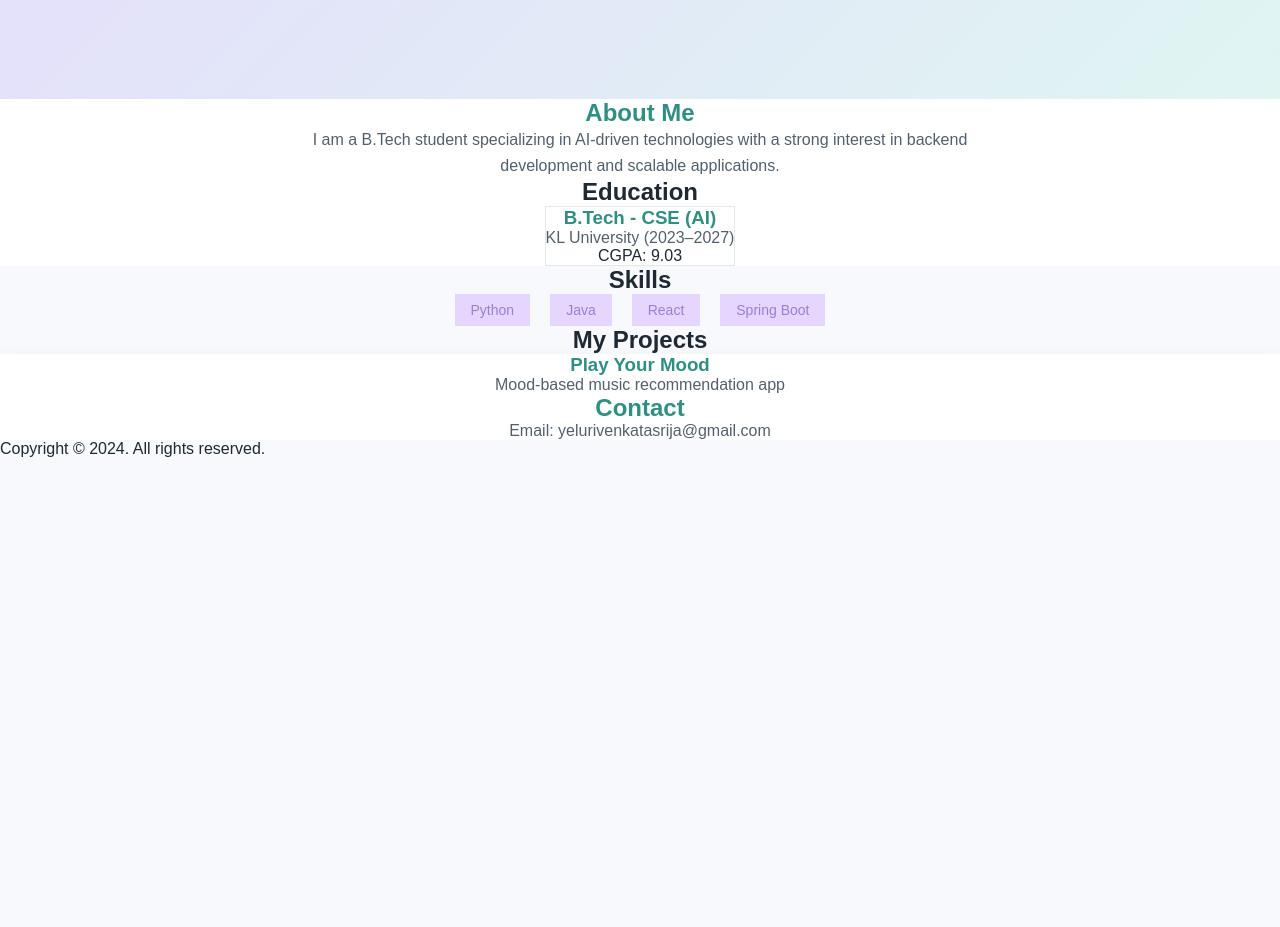
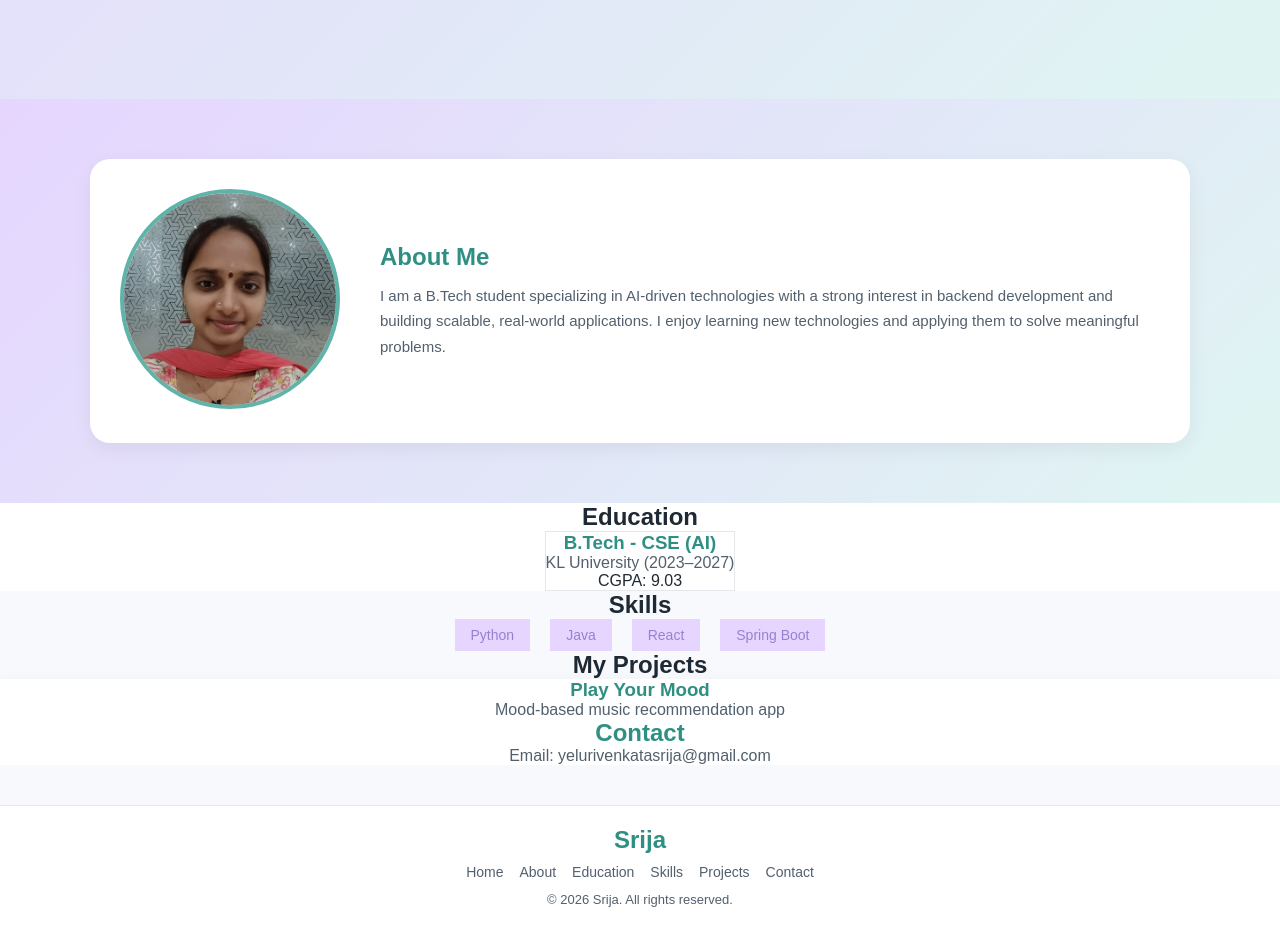
Before and after one commit to Yeluri-Venkata-Srija/Srija-Portfolio, a React (Vite) app: page / in a window 1280 px wide. Shown: the part 760-1687 px from the top of the page. Before the commit the page ends 1218 px from the top, so only its background shows below. Built offline with nearby package versions, Linux system fonts and the light colour scheme.

Commit message:
updated the about

```diff
--- a/src/common/Footer/Footer.css
+++ b/src/common/Footer/Footer.css
@@ -0,0 +1,43 @@
+.footer {
+  background: var(--color-surface);
+  border-top: 1px solid var(--color-border);
+  margin-top: 40px;
+}
+
+.footer_container {
+  max-width: 1200px;
+  margin: auto;
+  padding: 20px 16px;
+  text-align: center;
+}
+
+.footer_title {
+  color: var(--color-primary);
+  margin-bottom: 10px;
+}
+
+/* Links */
+.footer_links {
+  display: flex;
+  justify-content: center;
+  gap: 16px;
+  flex-wrap: wrap;
+  margin-bottom: 12px;
+}
+
+.footer_links a {
+  text-decoration: none;
+  color: var(--color-text-secondary);
+  font-size: 14px;
+  transition: 0.3s;
+}
+
+.footer_links a:hover {
+  color: var(--color-primary);
+}
+
+/* Copyright */
+.footer_copy {
+  font-size: 13px;
+  color: var(--color-text-secondary);
+}
--- a/src/common/Footer/Footer.jsx
+++ b/src/common/Footer/Footer.jsx
@@ -1,9 +1,26 @@
-function Footer () {
-    return (
-        <footer className="footer">
-            <p>Copyright &copy; 2024. All rights reserved.</p>
-        </footer>
-    );
+import "./Footer.css";
+
+function Footer() {
+  return (
+    <footer className="footer">
+      <div className="footer_container">
+        <h2 className="footer_title">Srija</h2>
+
+        <div className="footer_links">
+          <a href="#home">Home</a>
+          <a href="#about">About</a>
+          <a href="#education">Education</a>
+          <a href="#skills">Skills</a>
+          <a href="#projects">Projects</a>
+          <a href="#contact">Contact</a>
+        </div>
+
+        <p className="footer_copy">
+          © 2026 Srija. All rights reserved.
+        </p>
+      </div>
+    </footer>
+  );
 }
 
 export default Footer;
--- a/src/pages/Home/About/About.css
+++ b/src/pages/Home/About/About.css
@@ -1,15 +1,57 @@
 .about-section {
-  background: var(--color-surface);
-  text-align: center;
+  padding: 60px 16px;
+  background: var(--gradient-soft);
+  display: flex;
+  justify-content: center;
 }
 
-.about-section h2 {
-  color: var(--color-primary);
+/* Container */
+.about-container {
+  max-width: 1100px;
+  width: 100%;
+  display: flex;
+  align-items: center;
+  gap: 40px;
+  background: var(--color-surface);
+  padding: 30px;
+  border-radius: 20px;
+  box-shadow: var(--shadow-soft);
 }
 
-.about-section p {
-  max-width: 700px;
-  margin: auto;
+/* Image */
+.about-image img {
+  width: 220px;
+  height: 220px;
+  object-fit: cover;
+  border-radius: 50%;
+  border: 4px solid var(--color-primary-light);
+}
+
+/* Content */
+.about-content {
+  flex: 1;
+}
+
+.about-content h2 {
+  color: var(--color-primary);
+  margin-bottom: 12px;
+}
+
+.about-content p {
   color: var(--color-text-secondary);
-  line-height: 1.6;
+  line-height: 1.7;
+  font-size: 15px;
 }
+
+/* Responsive */
+@media (max-width: 768px) {
+  .about-container {
+    flex-direction: column;
+    text-align: center;
+  }
+
+  .about-image img {
+    width: 180px;
+    height: 180px;
+  }
+}
--- a/src/pages/Home/About/About.jsx
+++ b/src/pages/Home/About/About.jsx
@@ -1,13 +1,26 @@
 import "./About.css";
+import profileImg from "./srija.jpeg";
 
 function About() {
   return (
-    <section className="about-section">
-      <h2>About Me</h2>
-      <p>
-        I am a B.Tech student specializing in AI-driven technologies with a
-        strong interest in backend development and scalable applications.
-      </p>
+    <section className="about-section" id="about">
+      <div className="about-container">
+
+        <div className="about-image">
+          <img src={profileImg} alt="Srija" />
+        </div>
+
+        <div className="about-content">
+          <h2>About Me</h2>
+          <p>
+            I am a B.Tech student specializing in AI-driven technologies with a
+            strong interest in backend development and building scalable,
+            real-world applications. I enjoy learning new technologies and
+            applying them to solve meaningful problems.
+          </p>
+        </div>
+
+      </div>
     </section>
   );
 }
```
Also changed, not shown: src/pages/Home/About/srija.jpeg (added).
